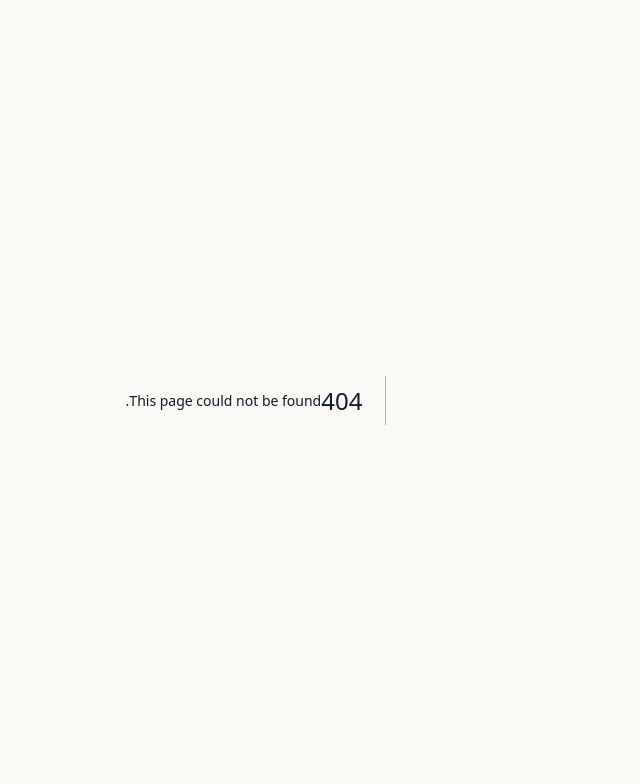
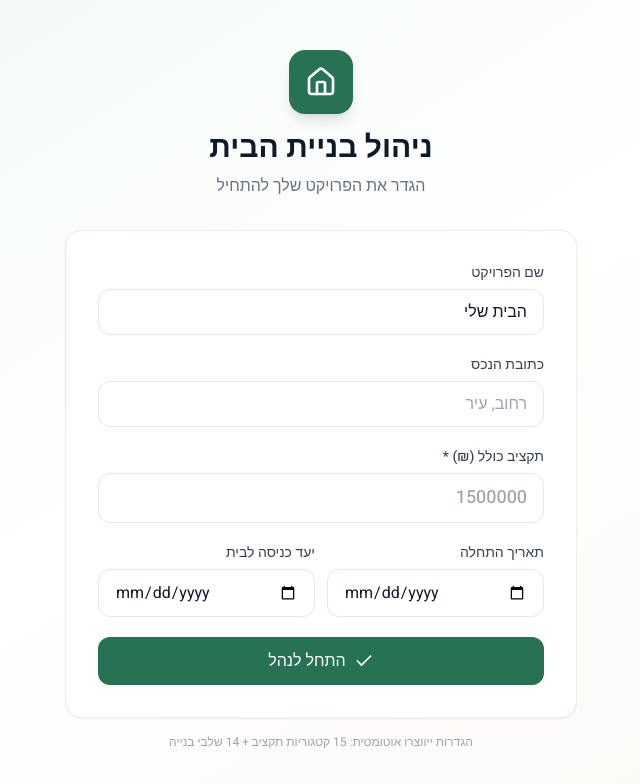
Before and after one commit to sivantelem-commits/bayit-project, a Next.js app: page /setup in a window 1280 px wide. Before the commit this address had no page. Shown: the top 784 px of the page, without its empty margins (416-1056 px from the left). Built offline with nearby package versions, Linux system fonts and the light colour scheme; no server answers.

Commit message:
Create page.tsx

```diff
--- /dev/null
+++ b/app/setup/page.tsx
@@ -0,0 +1,101 @@
+'use client';
+
+import { useState } from 'react';
+import { createClient } from '@/lib/supabase';
+import { Home, Check } from 'lucide-react';
+import { useRouter } from 'next/navigation';
+
+export default function SetupPage() {
+  const supabase = createClient();
+  const router = useRouter();
+  const [form, setForm] = useState({
+    name: 'הבית שלי',
+    address: '',
+    total_budget: '',
+    start_date: '',
+    target_end_date: '',
+  });
+  const [saving, setSaving] = useState(false);
+
+  async function save() {
+    if (!form.total_budget) return;
+    setSaving(true);
+
+    const { data: project } = await supabase.from('projects').insert({
+      name: form.name,
+      address: form.address || null,
+      total_budget: parseFloat(form.total_budget),
+      start_date: form.start_date || null,
+      target_end_date: form.target_end_date || null,
+    }).select().single();
+
+    if (project) {
+      await supabase.rpc('create_default_categories', { p_project_id: project.id });
+      await supabase.rpc('create_default_stages', { p_project_id: project.id });
+    }
+
+    setSaving(false);
+    router.push('/dashboard');
+  }
+
+  return (
+    <div className="min-h-screen bg-gradient-to-br from-brand-50 via-white to-sand-50 flex items-center justify-center p-4">
+      <div className="w-full max-w-lg">
+        <div className="text-center mb-8">
+          <div className="w-16 h-16 bg-brand-600 rounded-2xl flex items-center justify-center mx-auto mb-4 shadow-lg">
+            <Home className="w-8 h-8 text-white" />
+          </div>
+          <h1 className="text-3xl font-bold text-gray-900">ניהול בניית הבית</h1>
+          <p className="text-gray-500 mt-2">הגדר את הפרויקט שלך להתחיל</p>
+        </div>
+
+        <div className="bg-white rounded-2xl shadow-sm border border-sand-100 p-8 space-y-5">
+          <div>
+            <label className="label">שם הפרויקט</label>
+            <input className="input" value={form.name}
+              onChange={e => setForm({...form, name: e.target.value})} />
+          </div>
+          <div>
+            <label className="label">כתובת הנכס</label>
+            <input className="input" placeholder="רחוב, עיר" value={form.address}
+              onChange={e => setForm({...form, address: e.target.value})} />
+          </div>
+          <div>
+            <label className="label">תקציב כולל (₪) *</label>
+            <input className="input text-lg font-medium" type="number"
+              placeholder="1500000" value={form.total_budget}
+              onChange={e => setForm({...form, total_budget: e.target.value})} />
+          </div>
+          <div className="grid grid-cols-2 gap-3">
+            <div>
+              <label className="label">תאריך התחלה</label>
+              <input className="input" type="date" value={form.start_date}
+                onChange={e => setForm({...form, start_date: e.target.value})} />
+            </div>
+            <div>
+              <label className="label">יעד כניסה לבית</label>
+              <input className="input" type="date" value={form.target_end_date}
+                onChange={e => setForm({...form, target_end_date: e.target.value})} />
+            </div>
+          </div>
+
+          <button
+            className="btn-primary w-full justify-center py-3 text-base mt-2"
+            onClick={save}
+            disabled={saving || !form.total_budget}
+          >
+            {saving ? (
+              <div className="w-5 h-5 border-2 border-white border-t-transparent rounded-full animate-spin" />
+            ) : (
+              <><Check className="w-5 h-5" />התחל לנהל</>
+            )}
+          </button>
+        </div>
+
+        <p className="text-center text-xs text-gray-400 mt-4">
+          הגדרות ייווצרו אוטומטית: 15 קטגוריות תקציב + 14 שלבי בנייה
+        </p>
+      </div>
+    </div>
+  );
+}
```
